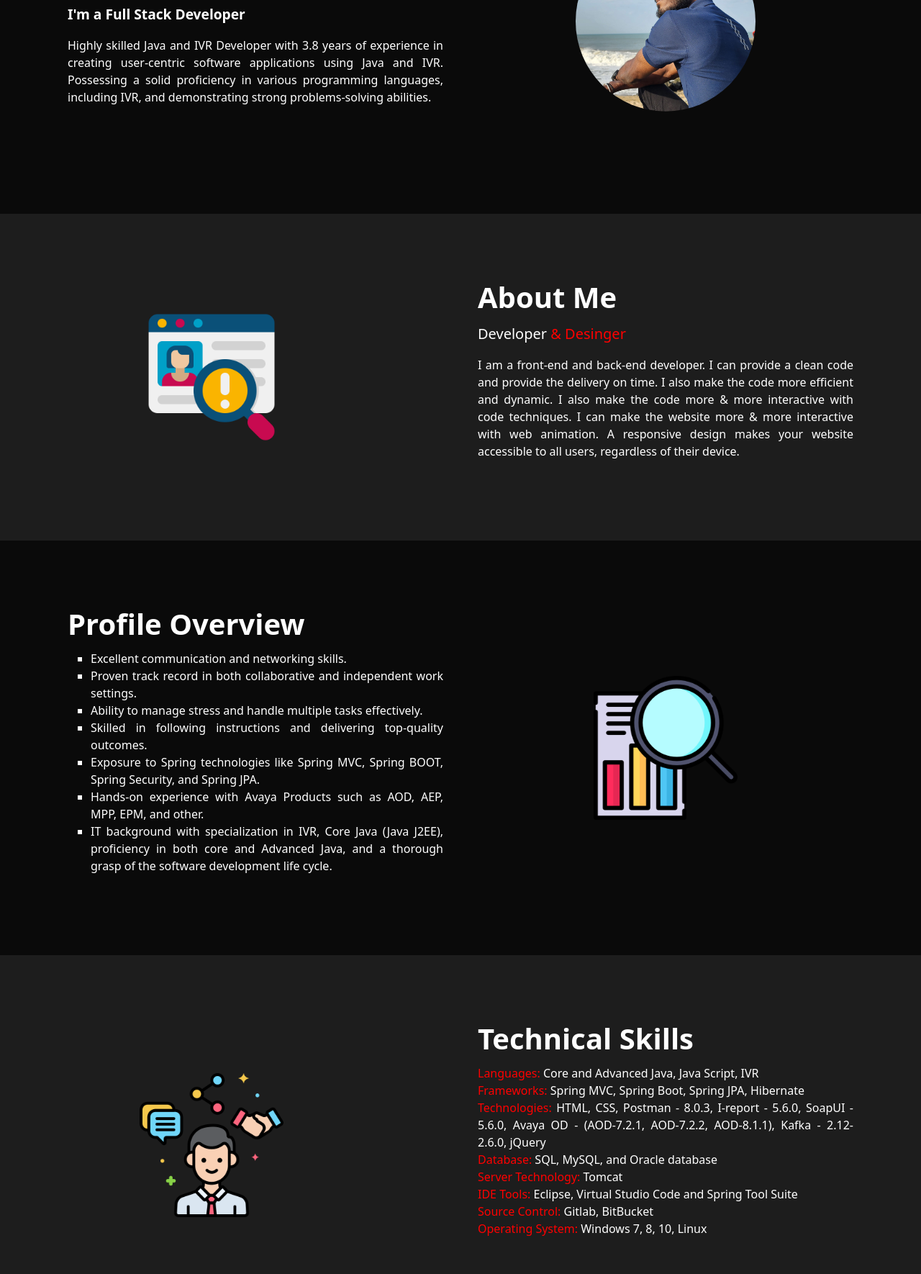
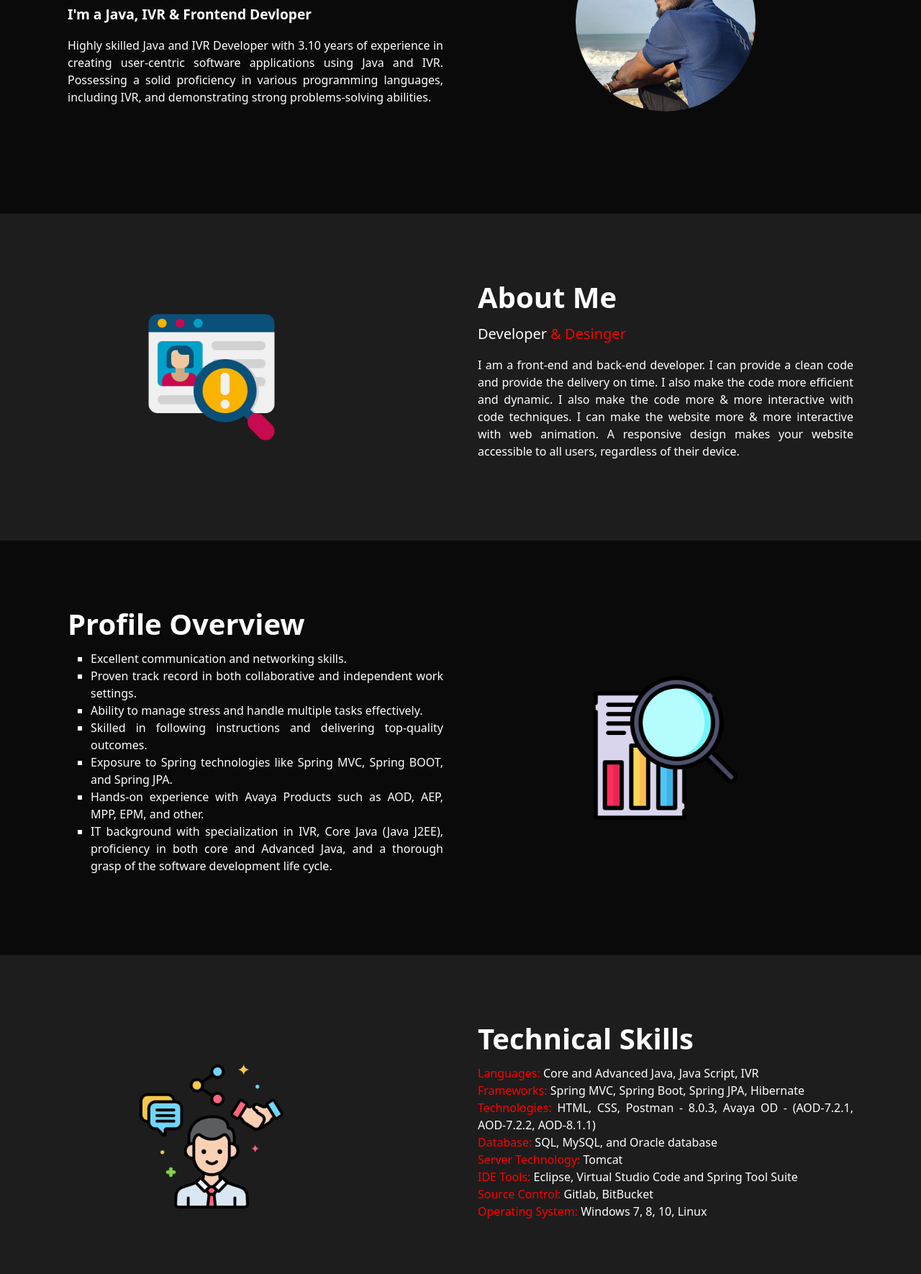
Before and after one commit to GowthamLokesh33/Portfolio, a plain HTML site: page index.html in a window 1280 px wide. Shown: the part 390-2160 px from the top of the page at 72% size. Drawn offline with nearby package versions, Linux system fonts and the light colour scheme.

Commit message:
6th Commit

```diff
--- a/css/style.css
+++ b/css/style.css
@@ -62,7 +62,7 @@ body {
 }
 
 .contact-details {
-  color: rgb(255, 255, 255);
+  /* color: rgb(255, 255, 255); */
   text-align: center;
 }
 
--- a/index.html
+++ b/index.html
@@ -38,8 +38,8 @@
         <div class="col-6">
           <p class="lead">Hello, my name is</p>
           <h1 class="display-5 fw-bold text-body-emphasis lh-1 mb-3">Gowtham S</h1>
-          <p class="position">I'm a Full Stack Developer</p>
-          <p class="about-Me">Highly skilled Java and IVR Developer with 3.8 years of experience in creating
+          <p class="position">I'm a Java, IVR & Frontend Devloper</p>
+          <p class="about-Me">Highly skilled Java and IVR Developer with 3.10 years of experience in creating
             user-centric software applications using Java and IVR. Possessing a solid proficiency in various programming
             languages, including IVR, and demonstrating strong problems-solving abilities.</p>
         </div>
@@ -83,7 +83,7 @@
             <li>Proven track record in both collaborative and independent work settings.</li>
             <li>Ability to manage stress and handle multiple tasks effectively.</li>
             <li>Skilled in following instructions and delivering top-quality outcomes.</li>
-            <li>Exposure to Spring technologies like Spring MVC, Spring BOOT, Spring Security, and Spring JPA.</li>
+            <li>Exposure to Spring technologies like Spring MVC, Spring BOOT, and Spring JPA.</li>
             <li>Hands-on experience with Avaya Products such as AOD, AEP, MPP, EPM, and other.</li>
             <li>IT background with specialization in IVR, Core Java (Java J2EE), proficiency in both core and Advanced
               Java, and a thorough grasp of the software development life cycle.</li>
@@ -104,8 +104,8 @@
             <br>
             <span class="technical-span">Frameworks:</span> Spring MVC, Spring Boot, Spring JPA, Hibernate
             <br>
-            <span class="technical-span">Technologies:</span> HTML, CSS, Postman - 8.0.3, I-report - 5.6.0, SoapUI -
-            5.6.0, Avaya OD - (AOD-7.2.1, AOD-7.2.2, AOD-8.1.1), Kafka - 2.12-2.6.0, jQuery
+            <span class="technical-span">Technologies:</span> HTML, CSS, Postman - 8.0.3, Avaya OD - (AOD-7.2.1,
+            AOD-7.2.2, AOD-8.1.1)
             <br>
             <span class="technical-span">Database:</span> SQL, MySQL, and Oracle database
             <br>
```
